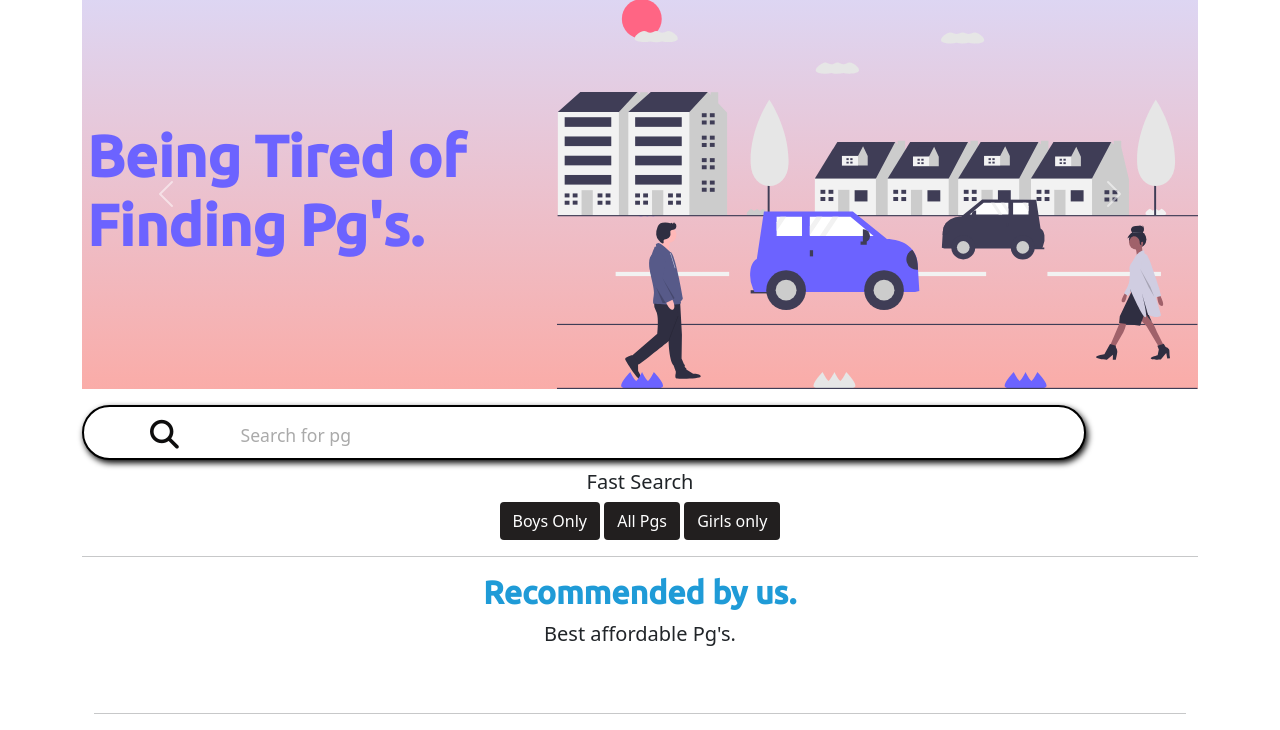
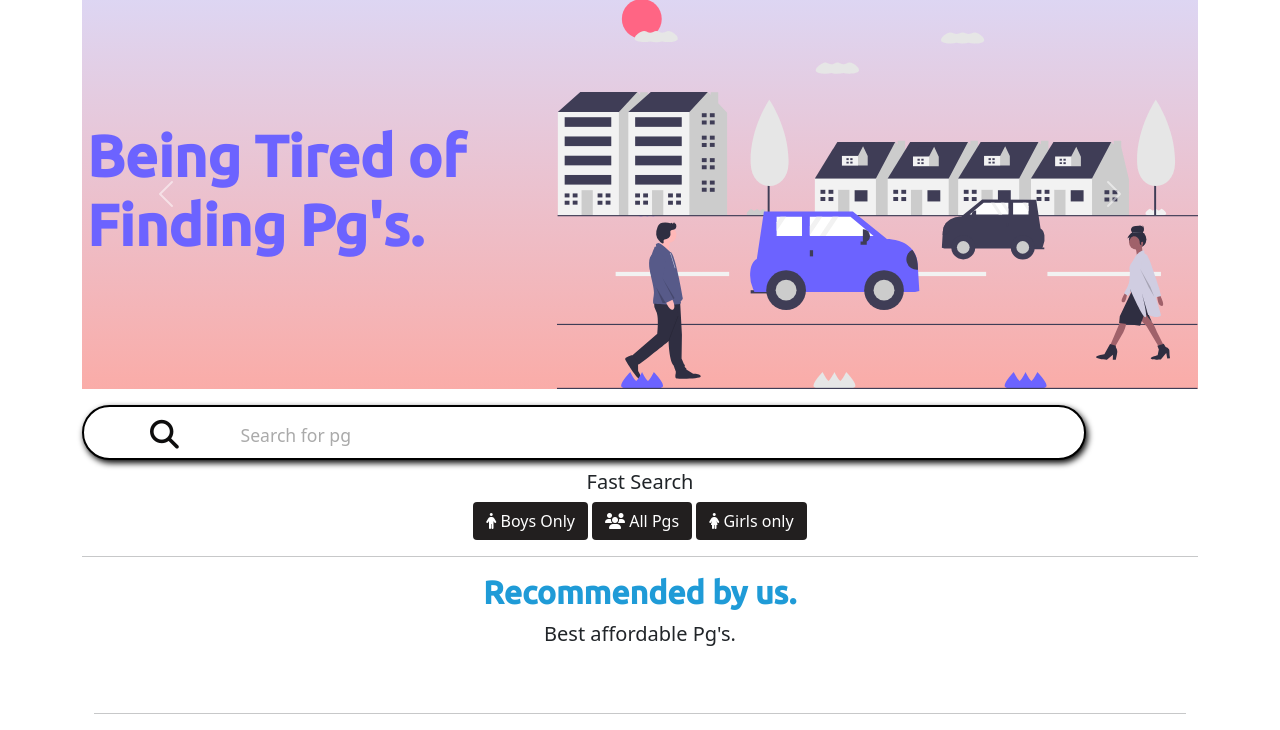
Before and after one commit to Ashish1322/Mypg, a Django app: page / in a window 1280 px wide. Shown: the part 86-816 px from the top of the page. Run offline with Django 3.2, Linux system fonts and the light colour scheme; data that the repository does not hold is empty; some libraries are stand-ins or nearby versions.

Commit message:
added the testmotional image

```diff
--- a/templates/mypg/home.html
+++ b/templates/mypg/home.html
@@ -164,14 +164,14 @@ font-weight: 500;
   <h5>Fast Search</h5>
   <!-- Here the 1000 refer to to the boys and 2000 refer to all pgs and 3000 refers to the girls only
   because we are sending this values in our view function so there we can recognize weather the results shown boys,girl or both. -->
-  <a href="{% url 'quicksearch' 'for-boys-only' %}" class="btn q-button">Boys Only</a>
-  <a href="{% url 'quicksearch' 'for-boys-girls' %}" class="btn q-button">All Pgs</a>
-  <a href="{% url 'quicksearch' 'for-girls-only' %}" class="btn  q-button">Girls only</a>
+  <a href="{% url 'quicksearch' 'for-boys-only' %}" class="btn q-button"><i class="fa fa-male"></i> Boys Only</a>
+  <a href="{% url 'quicksearch' 'for-boys-girls' %}" class="btn q-button"><i class="fa fa-users"></i> All Pgs</a>
+  <a href="{% url 'quicksearch' 'for-girls-only' %}" class="btn  q-button"><i class="fa fa-female"></i> Girls only</a>
 
 </div>
 
 <!-- Recommende by us -->
-<div class="container my-3">
+<div class="container my-3 ">
   <hr>
   <h2 class="subheadings text-center" style="color: #1f9bd7;">Recommended by us.</h2>
   <p class="text-center" style="font-size: 20px; font-weight: 500;">Best affordable Pg's.</p>
--- a/templates/pg/testmotional.html
+++ b/templates/pg/testmotional.html
@@ -24,7 +24,7 @@
 
     </div>
     <div class="col-12 col-sm-12 col-md-6 col-xl-6 order-first order-md-last order-xl-last">
-        <img src="{% static 'other/register1.svg' %}" alt="" width="100%" height="100%">
+        <img src="{% static 'mypg/testmotional.svg' %}" alt="" width="100%" height="100%">
     </div>
 
 </div>
```
Also changed, not shown: static/mypg/first_slide.jpg (deleted), static/mypg/second_slide.jpg (deleted), static/mypg/testmotional.svg (added), static/mypg/third_slide.jpg (deleted).
